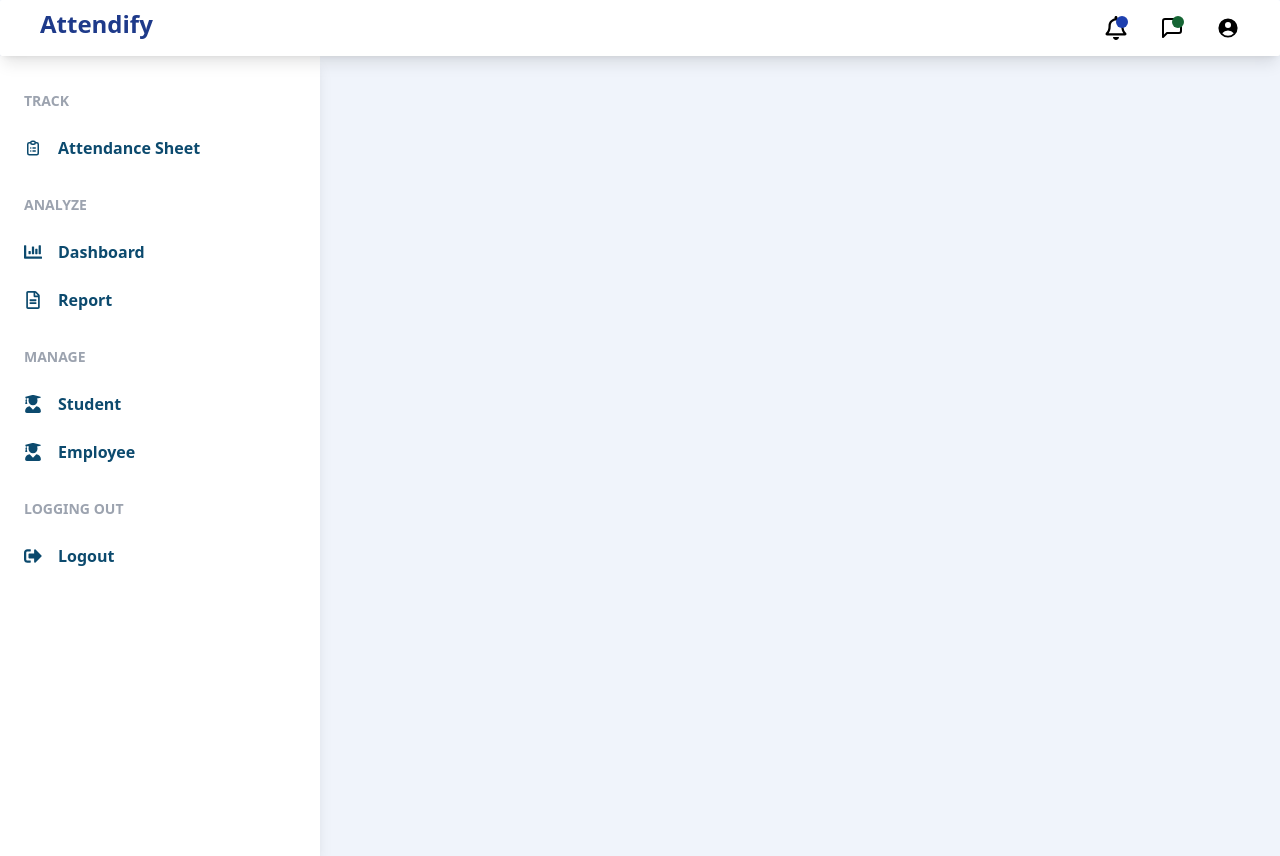
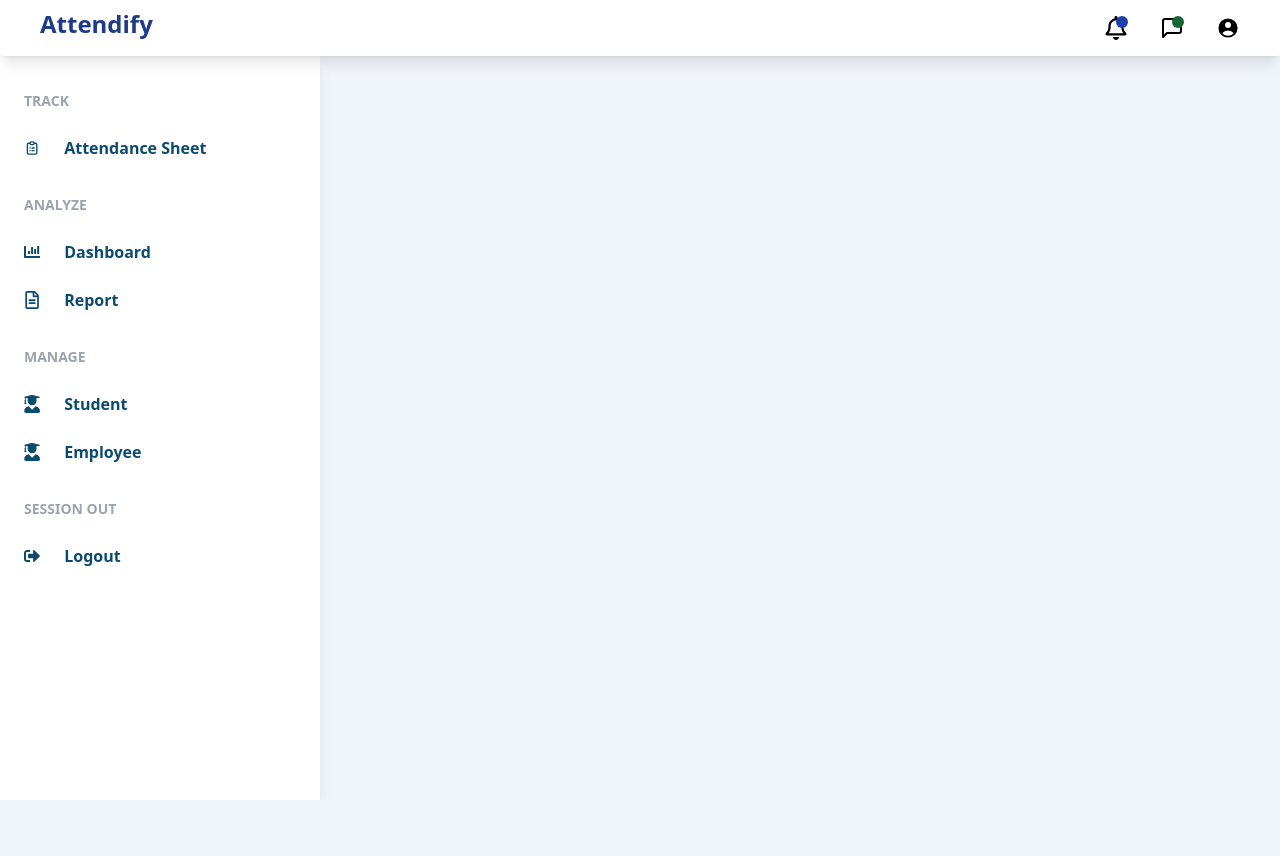
Before and after one commit to Muneeba2001/Attendify, a React (Vite) app in the folder FrontEnd/MarkIn/: page /UserAuth in a window 1280 px wide. After the commit the page ends 800 px from the top, so only its background shows below. Built offline with nearby package versions, Linux system fonts and the light colour scheme.

Commit message:
User Authentication Updation

```diff
--- a/FrontEnd/MarkIn/src/Component/DashBoard/SideBar.jsx
+++ b/FrontEnd/MarkIn/src/Component/DashBoard/SideBar.jsx
@@ -10,97 +10,90 @@ import { HiOutlineClipboardList } from "react-icons/hi";
 
 const SideBar = () => {
   return (
-    <div className="container h-screen w-80 bg-white shadow-lg">
-      <div className="sidebar flex flex-col items-start p-6">
-        <nav className="flex w-full flex-col justify-between font-bold text-sky-900">
+    <div className="min-h-full w-80 bg-white shadow-lg flex flex-col">
+      <nav className="flex flex-col flex-1 p-6 font-bold text-sky-900">
         <div className="mb-4 mt-2 text-gray-400">
-            {/* <h3 className="text-sm">TRACK</h3> */}
-            <NavLink className="text-sm" to="/AdminDasBoard/Track">
+          <NavLink className="text-sm" to="/AdminDashBoard/Track">
             TRACK
           </NavLink>
         </div>
-          <div className="mb-2 flex w-full items-center">
-            <HiOutlineClipboardList className="mr-0 text-lg" />
+        <div className="mb-2 flex items-center">
+          <HiOutlineClipboardList className="mr-2 text-lg" />
           <NavLink
             to="/AdminDashBoard/Track/AttendanceSheet"
-              className="block rounded px-4 py-2 hover:bg-gray-100"
-              activeclassname="bg-blue-50 text-blue-700"
+            className="block w-full rounded px-4 py-2 hover:bg-gray-100"
+            activeClassName="bg-blue-50 text-blue-700"
           >
             Attendance Sheet
           </NavLink>
         </div>
         <div className="mb-4 mt-4 text-gray-400">
-            {/* <h3 className="text-sm">ANALYZE</h3> */}
           <NavLink to="/AdminDashBoard/Analyze" className="text-sm">
             ANALYZE
           </NavLink>
         </div>
-          <div className="mb-2 flex w-full items-center">
-            <FaChartBar className="mr-0 text-lg" />
+        <div className="mb-2 flex items-center">
+          <FaChartBar className="mr-2 text-lg" />
           <NavLink
             to="/AdminDashBoard"
-              className="block rounded px-4 py-2 hover:bg-gray-100"
-              activeclassname="bg-blue-50 text-blue-700"
+            className="block w-full rounded px-4 py-2 hover:bg-gray-100"
+            activeClassName="bg-blue-50 text-blue-700"
           >
             Dashboard
           </NavLink>
         </div>
-          <div className="mb-2 flex w-full items-center">
-            <FaRegFileAlt className="mr-0 text-lg" />
+        <div className="mb-2 flex items-center">
+          <FaRegFileAlt className="mr-2 text-lg" />
           <NavLink
             to="/AdminDashBoard/Analyze/Report"
-              className="block rounded px-4 py-2 hover:bg-gray-100"
-              activeclassname="bg-blue-50 text-blue-700"
+            className="block w-full rounded px-4 py-2 hover:bg-gray-100"
+            activeClassName="bg-blue-50 text-blue-700"
           >
             Report
           </NavLink>
         </div>
         <div className="mb-4 mt-4 text-gray-400">
-            {/* <h3 className="text-sm">MANAGE</h3> */}
           <NavLink to="/AdminDashBoard/Manage" className="text-sm">
             MANAGE
           </NavLink>
         </div>
-          <div className="mb-2 flex w-full items-center">
-            <FaUserGraduate className="mr-0 text-lg" />
+        <div className="mb-2 flex items-center">
+          <FaUserGraduate className="mr-2 text-lg" />
           <NavLink
             to="/AdminDashBoard/Manage/Student"
-              className="block rounded px-4 py-2 hover:bg-gray-100"
-              activeclassname="bg-blue-50 text-blue-700"
+            className="block w-full rounded px-4 py-2 hover:bg-gray-100"
+            activeClassName="bg-blue-50 text-blue-700"
           >
             Student
           </NavLink>
         </div>
-          <div className="mb-2 flex w-full items-center">
-            <FaUserGraduate className="mr-0 text-lg" />
+        <div className="mb-2 flex items-center">
+          <FaUserGraduate className="mr-2 text-lg" />
           <NavLink
             to="/AdminDashBoard/Manage/Employee"
-              className="block rounded px-4 py-2 hover:bg-gray-100"
-              activeclassname="bg-blue-50 text-blue-700"
+            className="block w-full rounded px-4 py-2 hover:bg-gray-100"
+            activeClassName="bg-blue-50 text-blue-700"
           >
             Employee
           </NavLink>
         </div>
         <div className="mb-4 mt-4 text-gray-400">
-            {/* <h3 className="text-sm">LOGGING OUT</h3> */}
-            <NavLink to="/AdminDashBoard/LoggingOut" className="text-sm">
-              LOGGING OUT
+          <NavLink to="/AdminDashBoard/logout" className="text-sm">
+            SESSION OUT
           </NavLink>
         </div>
-
-          <div className="mb-2 flex w-full items-center">
-            <FaSignOutAlt className="mr-0 text-lg" />
+        <div className=" mb-2 flex items-center">
+          <FaSignOutAlt className="mr-2 text-lg" />
           <NavLink
             to="/logout"
-              className="block rounded px-4 py-2 hover:bg-gray-100"
-              activeclassname="bg-blue-50 text-blue-700"
+            className="block w-full rounded px-4 py-2 hover:bg-gray-100"
+            activeClassName="bg-blue-50 text-blue-700"
           >
             Logout
           </NavLink>
         </div>
       </nav>
     </div>
-    </div>
   );
 };
 
--- a/FrontEnd/MarkIn/src/Pages/DefaulLayout/DefaultLayout.jsx
+++ b/FrontEnd/MarkIn/src/Pages/DefaulLayout/DefaultLayout.jsx
@@ -4,11 +4,11 @@ import SideBar from "../../Component/DashBoard/SideBar";
 
 const DefaultLayout = (props) => {
   return (
-    <div className="relative min-h-screen flex flex-col">
+    <div className="relative flex flex-col min-h-screen">
       <Header />
       <div className="flex flex-1">
         <SideBar />
-        <div className="flex flex-1 flex-col items-start w-full p-6">
+        <div className="flex-1 p-6">
           {props.children}
         </div>
       </div>
--- a/FrontEnd/MarkIn/src/Pages/Login.jsx
+++ b/FrontEnd/MarkIn/src/Pages/Login.jsx
@@ -4,12 +4,13 @@ import axios from "axios";
 import Button from "@mui/material/Button";
 import LoginSchema from "../schema/form/Login";
 import { useNavigate, NavLink } from "react-router-dom";
-import Header from "../Component/Header";
+
 const initialValues = {
   email: "",
   password: "",
   rememberMe: false,
 };
+
 const Login = () => {
   const navigate = useNavigate();
 
@@ -27,11 +28,10 @@ const Login = () => {
   };
 
   return (
-    <>
-      <Header />
-      <div className="container grid h-screen grid-cols-1 md:grid-cols-2">
+    <div className="container mx-auto h-screen flex items-center justify-center">
+      <div className="grid grid-cols-1 md:grid-cols-2 w-full">
         {/* Left Column: Text */}
-        <div className="flex flex-col flex-wrap items-start justify-center p-6 md:p-[100px]">
+        <div className="flex flex-col justify-center p-6 md:p-[100px]">
           <h1 className="text-4xl text-gray-800 md:text-6xl">Attendance</h1>
           <h1 className="text-4xl text-blue-900 md:text-6xl">
             for your business
@@ -45,8 +45,8 @@ const Login = () => {
         </div>
 
         {/* Right Column: Form */}
-        <div className="m-6 flex items-center justify-center md:m-24">
-          <div className="w-full max-w-md rounded-sm bg-white p-6 shadow-md md:max-w-2xl md:p-10">
+        <div className="flex items-center justify-center p-6 md:p-12">
+          <div className="w-full max-w-md rounded-sm bg-white p-6 shadow-md md:max-w-lg">
             <Formik
               validationSchema={LoginSchema}
               onSubmit={onSubmit}
@@ -60,7 +60,7 @@ const Login = () => {
                   <div>
                     <label
                       htmlFor="email"
-                      className="mb-2 block text-sm font-medium text-gray-700 md:mb-4"
+                      className="mb-2 block text-sm font-medium text-gray-700"
                     >
                       Username
                     </label>
@@ -68,14 +68,14 @@ const Login = () => {
                       type="email"
                       id="email"
                       name="email"
-                      className="w-full rounded-sm border p-2"
+                      className="w-full rounded-sm border border-gray-300 p-2"
                     />
                   </div>
 
                   <div>
                     <label
                       htmlFor="password"
-                      className="mb-2 block text-sm font-medium text-gray-700 md:mb-4"
+                      className="mb-2 block text-sm font-medium text-gray-700"
                     >
                       Password
                     </label>
@@ -83,7 +83,7 @@ const Login = () => {
                       id="password"
                       type="password"
                       name="password"
-                      className="w-full rounded-sm border p-2"
+                      className="w-full rounded-sm border border-gray-300 p-2"
                     />
                   </div>
 
@@ -108,17 +108,15 @@ const Login = () => {
                     sx={{
                       backgroundColor: "rgb(63, 81, 181)",
                       color: "white",
-                      // textTransform: "none",
                       padding: "10px 20px",
                       borderRadius: "4px",
-                      // width: "100%",
                     }}
+                    fullWidth
                   >
                     Sign in
                   </Button>
 
                   <div className="mt-4 text-sm text-gray-700">
-                    {/* <p className="text-gray-600">Forget Password</p> */}
                     <NavLink
                       to="/UserAuth/ForgetPassword"
                       className="text-gray-600"
@@ -141,7 +139,7 @@ const Login = () => {
           </div>
         </div>
       </div>
-    </>
+    </div>
   );
 };
 
--- a/FrontEnd/MarkIn/src/Pages/StudentProtoType/student-login.jsx
+++ b/FrontEnd/MarkIn/src/Pages/StudentProtoType/student-login.jsx
@@ -7,7 +7,7 @@ import Header from "../../Component/Header";
 const StudentLogin = () => {
   return (
     <>
-      <Header />
+
       <div className="container grid h-screen grid-cols-1 md:grid-cols-2">
         {/* Left Column: Text */}
         <div className="flex flex-col flex-wrap items-start justify-center p-6 md:p-[100px]">
```
Lines whose indentation alone changed are shown as unchanged.
